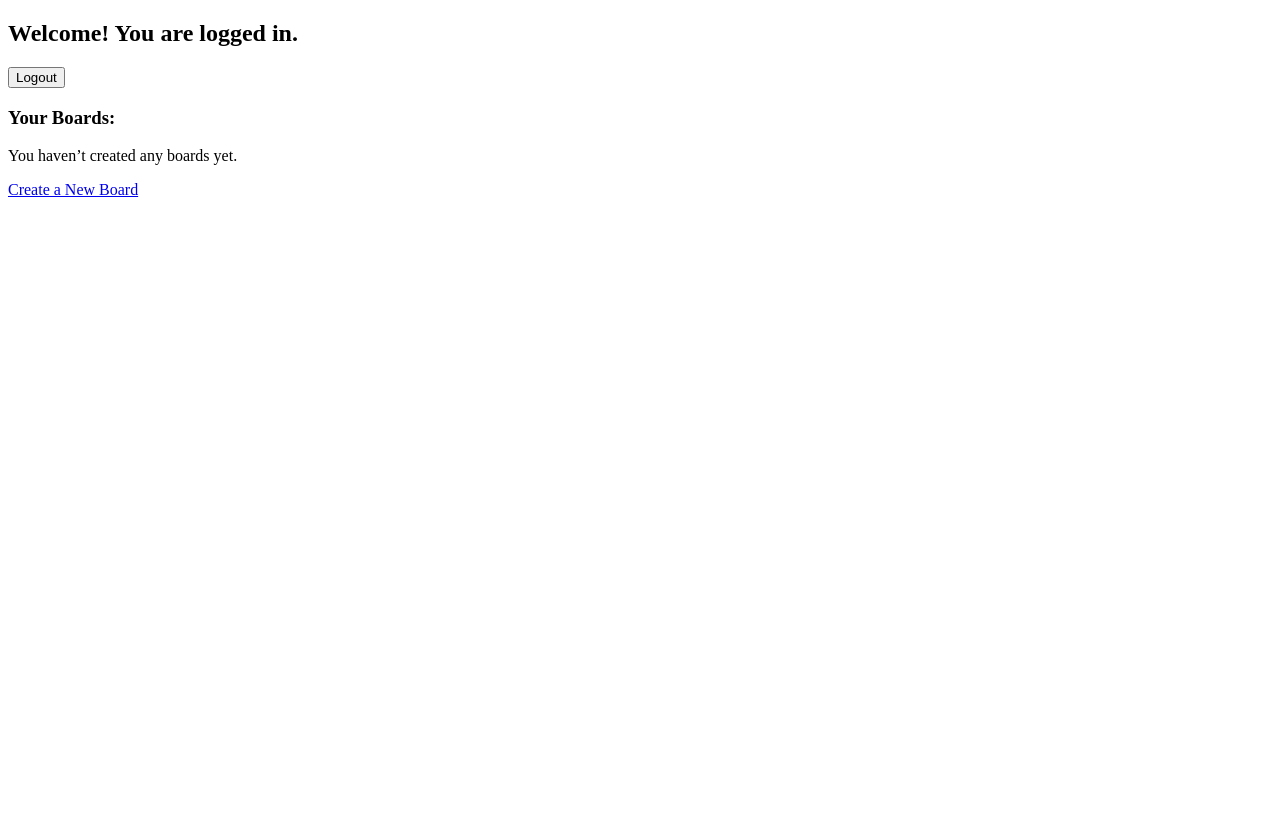
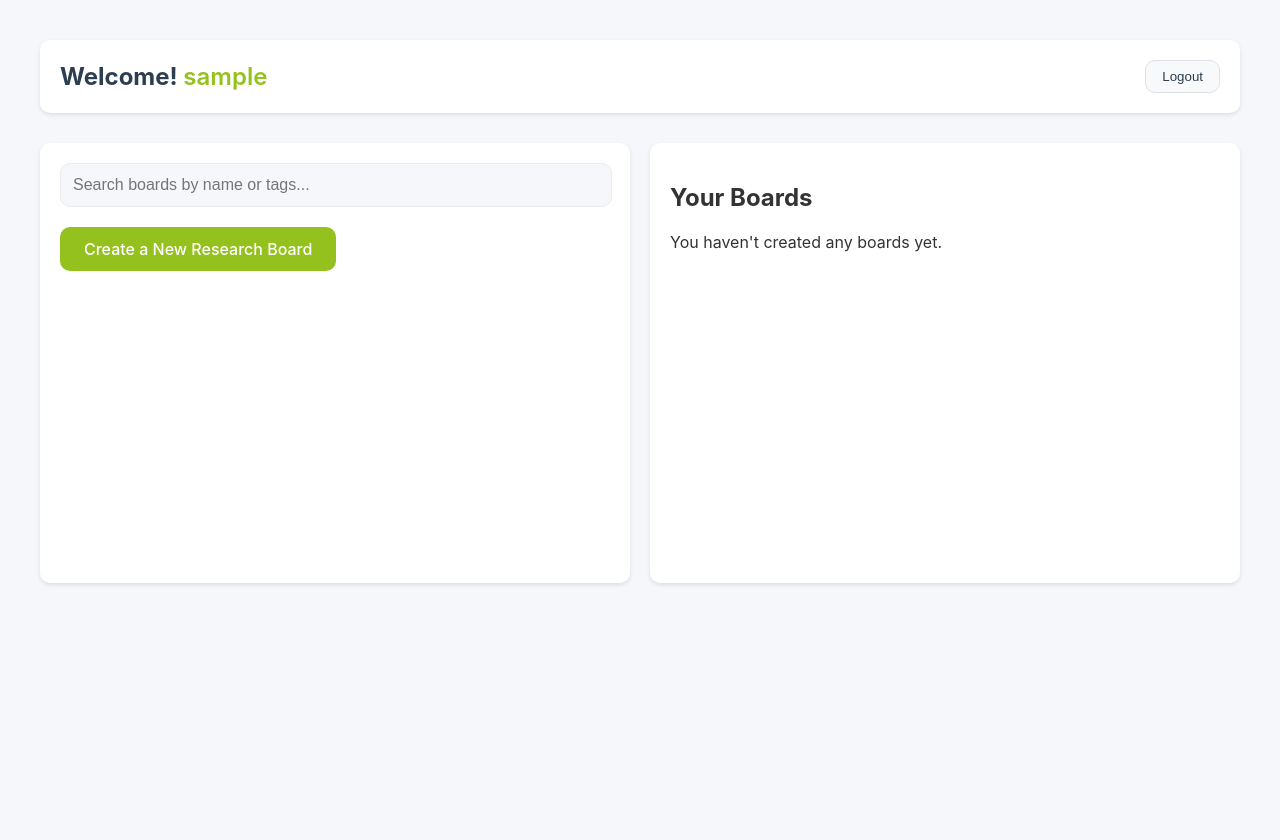
Before and after one commit to zohrehrazavi/SWE-573-SoftwareDevPractice, a Django app: page /home/ in a window 1280 px wide. Before the commit the page ends 197 px from the top, so only its background shows below. Run offline with Django 5.2, Linux system fonts and the light colour scheme; the visitor is signed in with stand-in values (Sample User, id 1); data that the repository does not hold is empty.

Commit message:
Implement Search and Filter by Tags #26 - making the UI for the search bar in the boards

```diff
--- /dev/null
+++ b/frontend/static/css/home.css
@@ -0,0 +1,176 @@
+:root {
+  --primary-color: #95c11f;
+  --secondary-color: #2c3e50;
+  --background-color: #f5f7fa;
+  --card-background: #ffffff;
+  --text-color: #333333;
+  --border-radius: 10px;
+  --shadow: 0 2px 4px rgba(0, 0, 0, 0.1);
+}
+
+body {
+  font-family: 'Inter', -apple-system, BlinkMacSystemFont, sans-serif;
+  background-color: var(--background-color);
+  color: var(--text-color);
+  margin: 0;
+  padding: 20px;
+  min-height: 100vh;
+}
+
+.container {
+  max-width: 1200px;
+  margin: 0 auto;
+  padding: 20px;
+}
+
+.header {
+  display: flex;
+  justify-content: space-between;
+  align-items: center;
+  margin-bottom: 30px;
+  background: var(--card-background);
+  padding: 20px;
+  border-radius: var(--border-radius);
+  box-shadow: var(--shadow);
+}
+
+.welcome-section {
+  display: flex;
+  align-items: center;
+  gap: 10px;
+}
+
+.welcome-section h1 {
+  margin: 0;
+  font-size: 1.5rem;
+  color: var(--secondary-color);
+}
+
+.username {
+  font-weight: 600;
+  color: var(--primary-color);
+}
+
+.logout-btn {
+  padding: 8px 16px;
+  background-color: #f8f9fa;
+  color: var(--secondary-color);
+  border: 1px solid #dee2e6;
+  border-radius: var(--border-radius);
+  text-decoration: none;
+  transition: all 0.2s;
+}
+
+.logout-btn:hover {
+  background-color: #e9ecef;
+}
+
+.main-content {
+  display: grid;
+  grid-template-columns: 1fr 1fr;
+  gap: 20px;
+}
+
+.search-section {
+  background: var(--card-background);
+  padding: 20px;
+  border-radius: var(--border-radius);
+  box-shadow: var(--shadow);
+  max-width: 600px;
+}
+
+.search-bar {
+  width: calc(100% - 24px);
+  padding: 12px;
+  border: 1px solid #e9ecef;
+  border-radius: var(--border-radius);
+  font-size: 1rem;
+  transition: border-color 0.2s;
+  margin-bottom: 20px;
+  background-color: var(--background-color);
+}
+
+.search-bar:focus {
+  outline: none;
+  border-color: var(--primary-color);
+}
+
+.create-board-btn {
+  display: inline-block;
+  padding: 12px 24px;
+  background-color: var(--primary-color);
+  color: white;
+  text-decoration: none;
+  border-radius: var(--border-radius);
+  font-weight: 500;
+  transition: all 0.2s;
+}
+
+.create-board-btn:hover {
+  opacity: 0.9;
+  transform: translateY(-1px);
+}
+
+.boards-section {
+  background: var(--card-background);
+  padding: 20px;
+  border-radius: var(--border-radius);
+  box-shadow: var(--shadow);
+  height: 400px;
+  overflow-y: auto;
+}
+
+.boards-list {
+  list-style: none;
+  padding: 0;
+  margin: 0;
+}
+
+.board-item {
+  padding: 15px;
+  border: 1px solid #e9ecef;
+  border-radius: var(--border-radius);
+  margin-bottom: 10px;
+  transition: all 0.2s;
+  background: var(--background-color);
+}
+
+.board-item:last-child {
+  margin-bottom: 0;
+}
+
+.board-item:hover {
+  border-color: var(--primary-color);
+  transform: translateX(5px);
+}
+
+.board-link {
+  text-decoration: none;
+  color: var(--secondary-color);
+  font-weight: 500;
+}
+
+.board-meta {
+  font-size: 0.875rem;
+  color: #6c757d;
+  margin-top: 5px;
+}
+
+/* Scrollbar styling */
+.boards-section::-webkit-scrollbar {
+  width: 8px;
+}
+
+.boards-section::-webkit-scrollbar-track {
+  background: #f1f1f1;
+  border-radius: 4px;
+}
+
+.boards-section::-webkit-scrollbar-thumb {
+  background: #c1c1c1;
+  border-radius: 4px;
+}
+
+.boards-section::-webkit-scrollbar-thumb:hover {
+  background: #a8a8a8;
+}
--- a/frontend/templates/registration/home.html
+++ b/frontend/templates/registration/home.html
@@ -1,30 +1,84 @@
 <!DOCTYPE html>
 <html>
   <head>
-    <title>Home</title>
+    <title>Home - Connect the Dots</title>
+    <meta charset="UTF-8" />
+    <meta name="viewport" content="width=device-width, initial-scale=1.0" />
+    {% load static %}
+    <link rel="stylesheet" href="{% static 'css/home.css' %}" />
   </head>
   <body>
-    <h2>Welcome! You are logged in.</h2>
+    <div class="container">
+      <!-- Header with welcome message and logout -->
+      <header class="header">
+        <div class="welcome-section">
+          <h1>
+            Welcome!
+            <span class="username">{{ user.username }}</span>
+          </h1>
+        </div>
+        <form method="post" action="{% url 'logout' %}" style="margin: 0;">
+          {% csrf_token %}
+          <button type="submit" class="logout-btn">Logout</button>
+        </form>
+      </header>
 
-    <form method="post" action="{% url 'logout' %}">
-        {% csrf_token %}
-        <button type="submit">Logout</button>
-    </form>
+      <div class="main-content">
+        <!-- Left side: Search and Create Board -->
+        <div class="search-section">
+          <input
+            type="text"
+            class="search-bar"
+            placeholder="Search boards by name or tags..."
+            id="boardSearch"
+          />
+          <a href="{% url 'create_board' %}" class="create-board-btn">
+            Create a New Research Board
+          </a>
+        </div>
 
-    <h3>Your Boards:</h3>
+        <!-- Right side: Boards List -->
+        <div class="boards-section">
+          <h2>Your Boards</h2>
           {% if boards %}
-        <ul>
+          <ul class="boards-list">
             {% for board in boards %}
-    <li>
-        <a href="{% url 'board_detail' board.id %}">{{ board.name }}</a>
-        (created on {{ board.created_at|date:"F j, Y, g:i a" }})
+            <li class="board-item">
+              <a href="{% url 'board_detail' board.id %}" class="board-link">
+                {{ board.name }}
+              </a>
+              <div class="board-meta">
+                Created on {{ board.created_at|date:"F j, Y, g:i a" }}
+              </div>
             </li>
             {% endfor %}
           </ul>
           {% else %}
-        <p>You haven’t created any boards yet.</p>
+          <p>You haven't created any boards yet.</p>
           {% endif %}
+        </div>
+      </div>
+    </div>
 
-    <p><a href="{% url 'create_board' %}">Create a New Board</a></p>
+    <script>
+      // Simple client-side search functionality
+      document
+        .getElementById('boardSearch')
+        .addEventListener('input', function (e) {
+          const searchTerm = e.target.value.toLowerCase()
+          const boardItems = document.querySelectorAll('.board-item')
+
+          boardItems.forEach((item) => {
+            const boardName = item
+              .querySelector('.board-link')
+              .textContent.toLowerCase()
+            if (boardName.includes(searchTerm)) {
+              item.style.display = ''
+            } else {
+              item.style.display = 'none'
+            }
+          })
+        })
+    </script>
   </body>
 </html>
```
Lines whose indentation alone changed are shown as unchanged.
